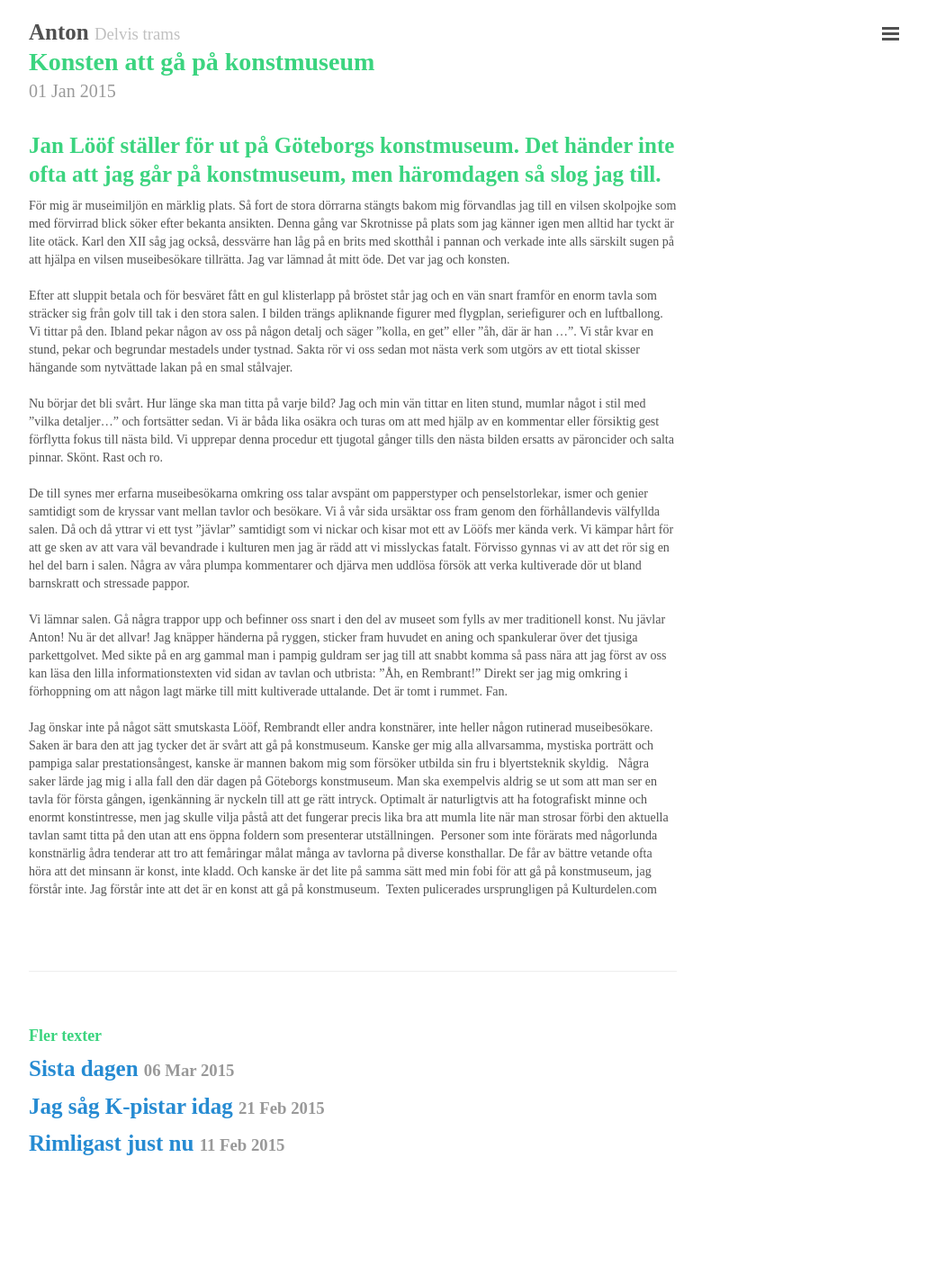
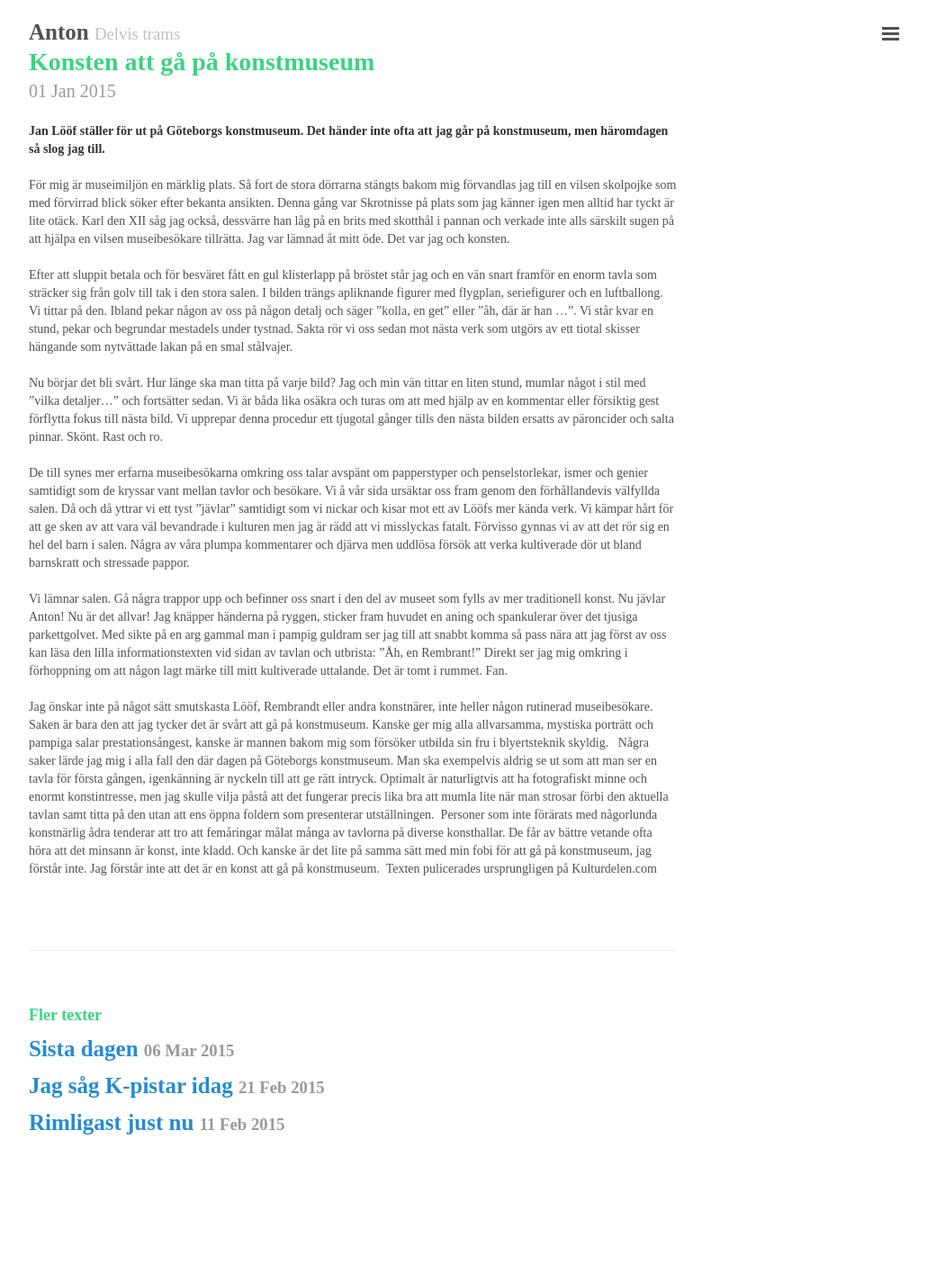
Before and after one commit to antonmodin/jekyllsite, a Jekyll site: the page built from _posts/2015-01-01-Konsten att gå på konstmuseum.md, in a window 1280 px wide. Shown: the whole page at 90% size, without its empty margins (248-1278 px from the left). Built offline with Jekyll 4.4.1, drawn with Linux system fonts in a browser that asks for light colours; Markdown is read by kramdown in place of the engine named in the settings; comment, search, counter and statistics services are not loaded; after the commit the page ends 1404 px from its top, so only the background shows below that.

```diff
--- a/_posts/2015-01-01-Konsten att gå på konstmuseum.md
+++ b/_posts/2015-01-01-Konsten att gå på konstmuseum.md
@@ -4,7 +4,7 @@ title: Konsten att gå på konstmuseum
 comments: true
 ---
 
-<h3> Jan Lööf ställer för ut på Göteborgs konstmuseum. Det händer inte ofta att jag går på konstmuseum, men häromdagen så slog jag till.</h3>
+<strong> Jan Lööf ställer för ut på Göteborgs konstmuseum. Det händer inte ofta att jag går på konstmuseum, men häromdagen så slog jag till.</strong>
 
 För mig är museimiljön en märklig plats. Så fort de stora dörrarna stängts bakom mig förvandlas jag till en vilsen skolpojke som med förvirrad blick söker efter bekanta ansikten. Denna gång var Skrotnisse på plats som jag känner igen men alltid har tyckt är lite otäck. Karl den XII såg jag också, dessvärre han låg på en brits med skotthål i pannan och verkade inte alls särskilt sugen på att hjälpa en vilsen museibesökare tillrätta. Jag var lämnad åt mitt öde. Det var jag och konsten.
 
```
